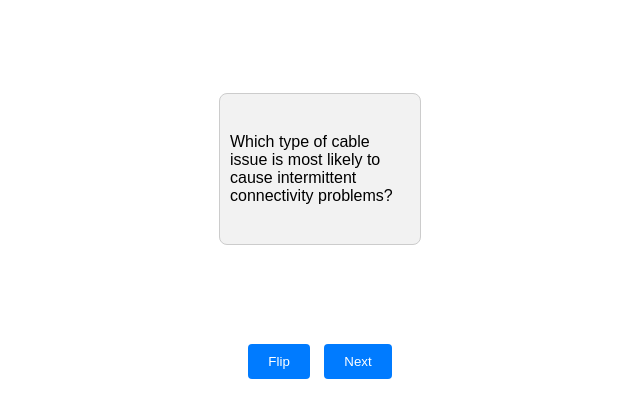
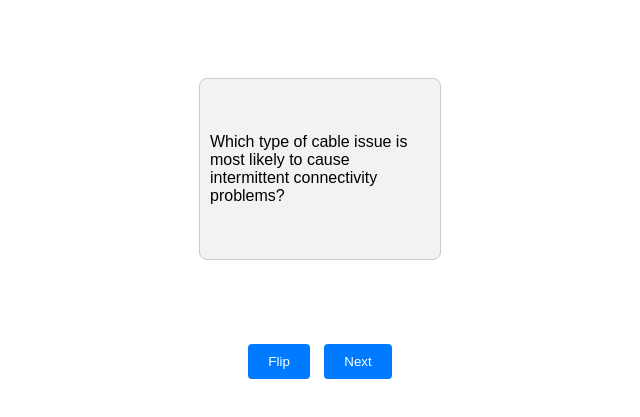
Before and after one commit to p4nchop1stolas/DooDads, a plain HTML site: page index.html in a window 1280 px wide. Shown: the part 61-478 px from the top of the page, without its empty margins (320-960 px from the left). Drawn offline with Linux system fonts and the light colour scheme.

Commit message:
Update FlashNetPlus.css
changed the values in lines 17 and 18

```diff
--- a/FlashNetPlus.css
+++ b/FlashNetPlus.css
@@ -14,8 +14,8 @@ h1 {
 }
 
 .flashcard {
-  width: 200px;
-  height: 150px;
+  width: 240px;
+  height: 180px;
   background-color: #f2f2f2;
   border: 1px solid #ccc;
   border-radius: 8px;
```
